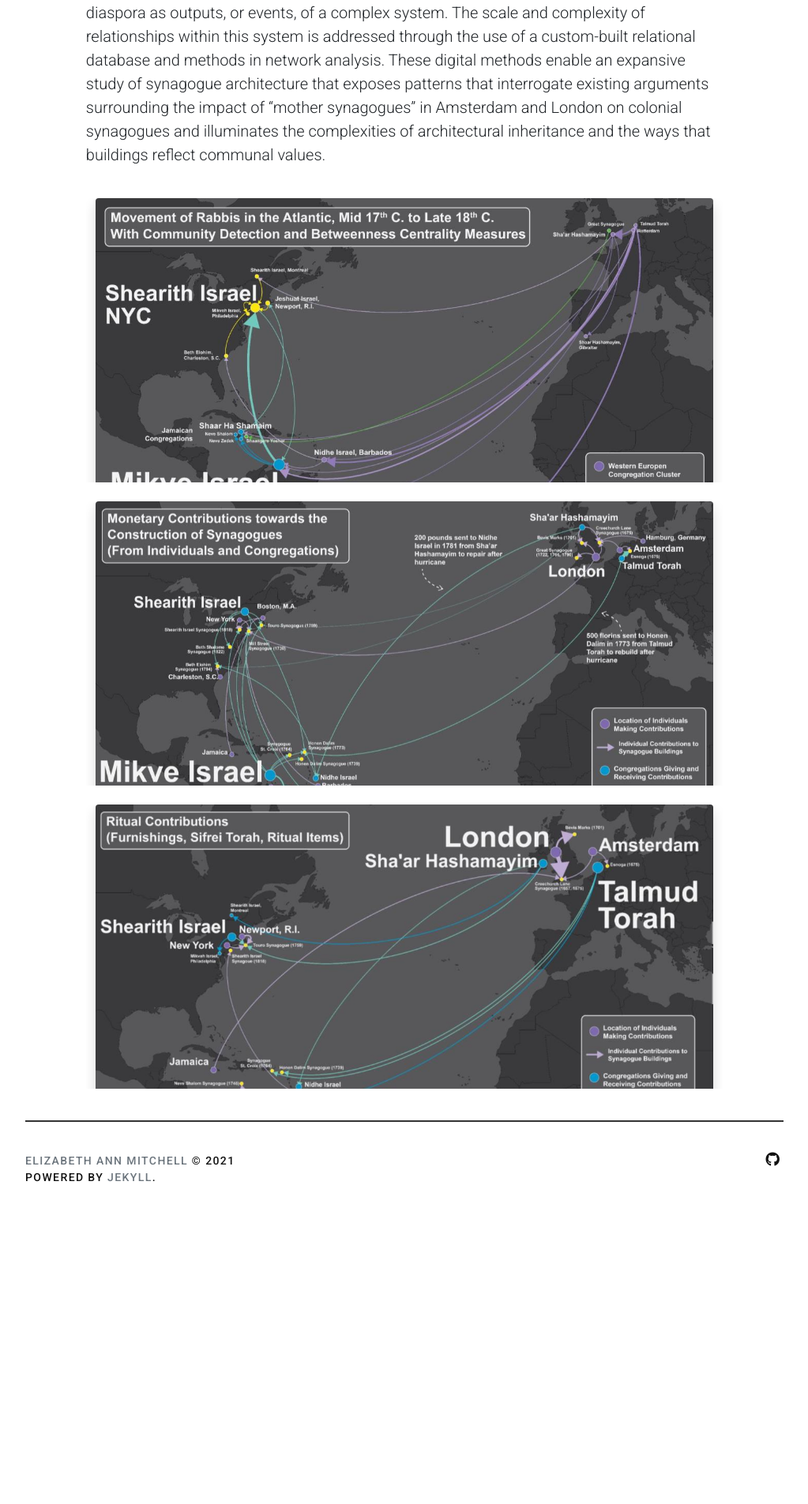
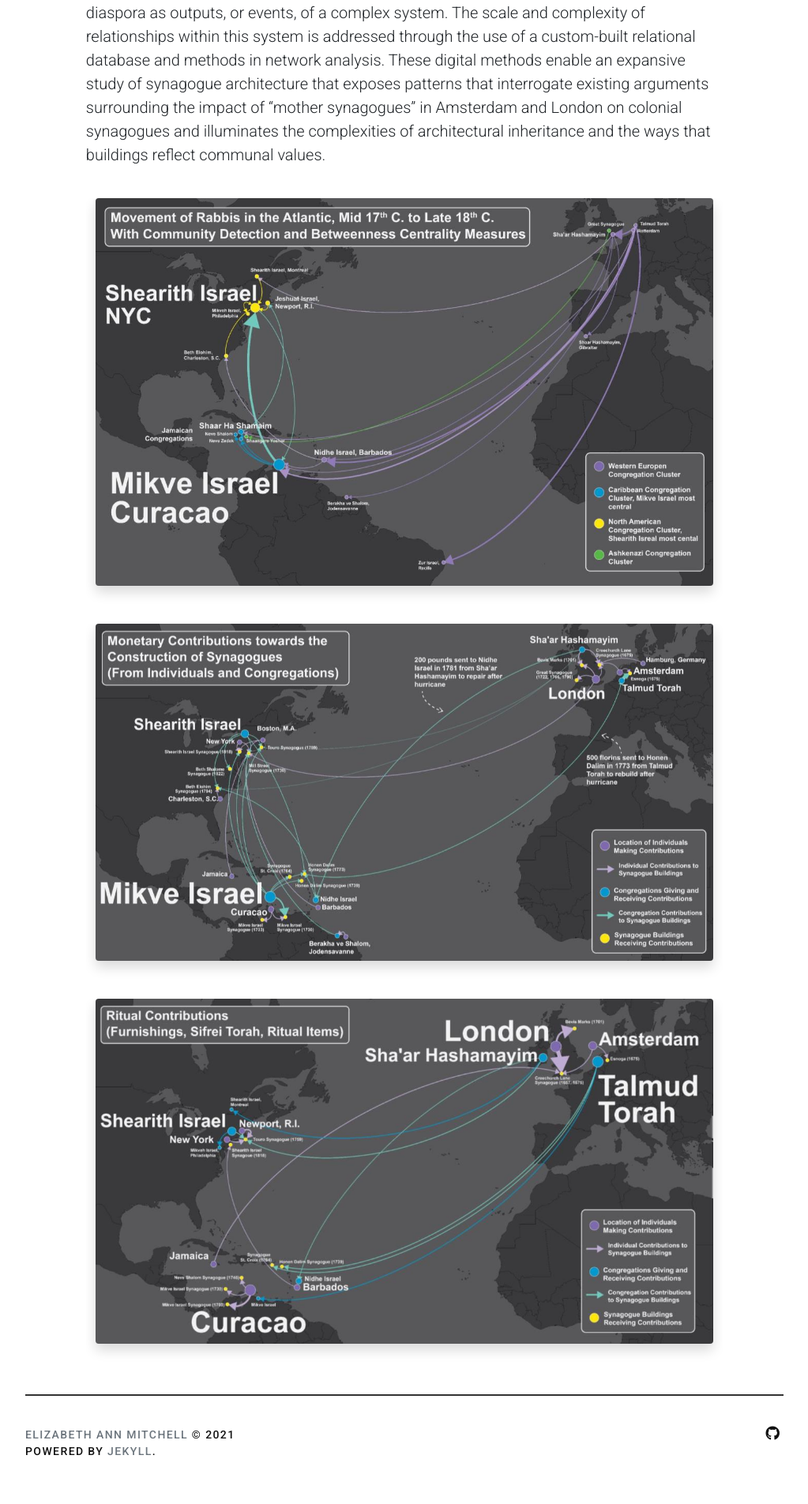
Before and after one commit to eam5/portfolio, a Jekyll site: the page built from pages/atlantic-communities.html, in a window 1280 px wide. Shown: the part 1401-3306 px from the top of the page at 79% size, without its empty margins (128-1151 px from the left). Built offline with Jekyll 4.4.1, drawn with Linux system fonts in a browser that asks for light colours; nearby versions of some CDN libraries; before the commit the page ends 2959 px from its top, so only the background shows below that.

Commit message:
fix image height

```diff
--- a/pages/atlantic-communities.html
+++ b/pages/atlantic-communities.html
@@ -32,19 +32,19 @@
  <p class="lead">This dissertation is focused on the 17th and 18th century Dutch and English Jewish communities in the Atlantic region and studies the synagogues constructed within this diaspora as outputs, or events, of a complex system. The scale and complexity of relationships within this system is addressed through the use of a custom-built relational database and methods in network analysis. These digital methods enable an expansive study of synagogue architecture that exposes patterns that interrogate existing arguments surrounding the impact of “mother synagogues” in Amsterdam and London on colonial synagogues and illuminates the complexities of architectural inheritance and the ways that buildings reflect communal values.</p>
 
   <br />
-  <div class="overflow-hidden" style="max-height: 40vh;">
+  <div class="overflow-hidden" >
       <div class="container ">
         <img src="{{ "/assets/images/rabbis-all.jpg" | prepend: site.url }}" class="shadow rounded featurette-image img-fluid mx-auto mb-4" alt="Movement of Rabbis, 17th-18th c." loading="lazy">
       </div>
     </div>
 	<br />
-	<div class="overflow-hidden" style="max-height: 40vh;">
+	<div class="overflow-hidden" >
       <div class="container ">
         <img src="{{ "/assets/images/contributions-a.jpg" | prepend: site.url }}" class="shadow rounded featurette-image img-fluid mx-auto mb-4" alt="Monetary contributions to Atlantic Synagogues, 17th-18th c." loading="lazy">
       </div>
     </div>
 	<br />
-	<div class="overflow-hidden" style="max-height: 40vh;">
+	<div class="overflow-hidden">
       <div class="container ">
         <img src="{{ "/assets/images/contributions-b.jpg" | prepend: site.url }}" class="shadow rounded featurette-image img-fluid mx-auto mb-4" alt="Ritual item contributions to Atlantic Synagogues, 17th-18th c." loading="lazy">
       </div>
```
